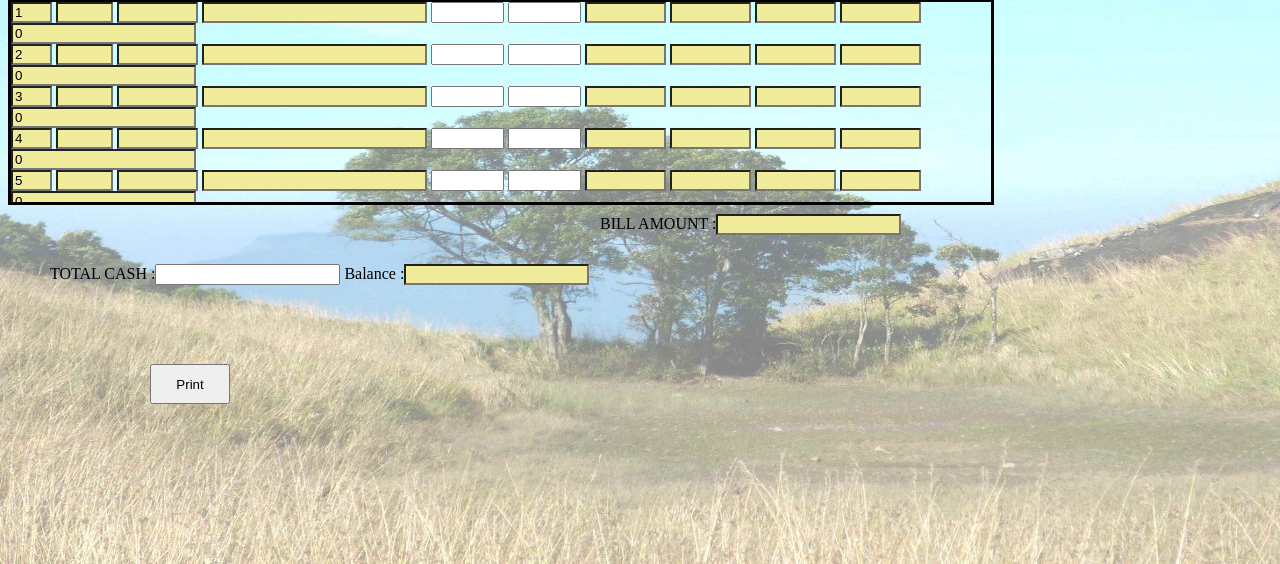
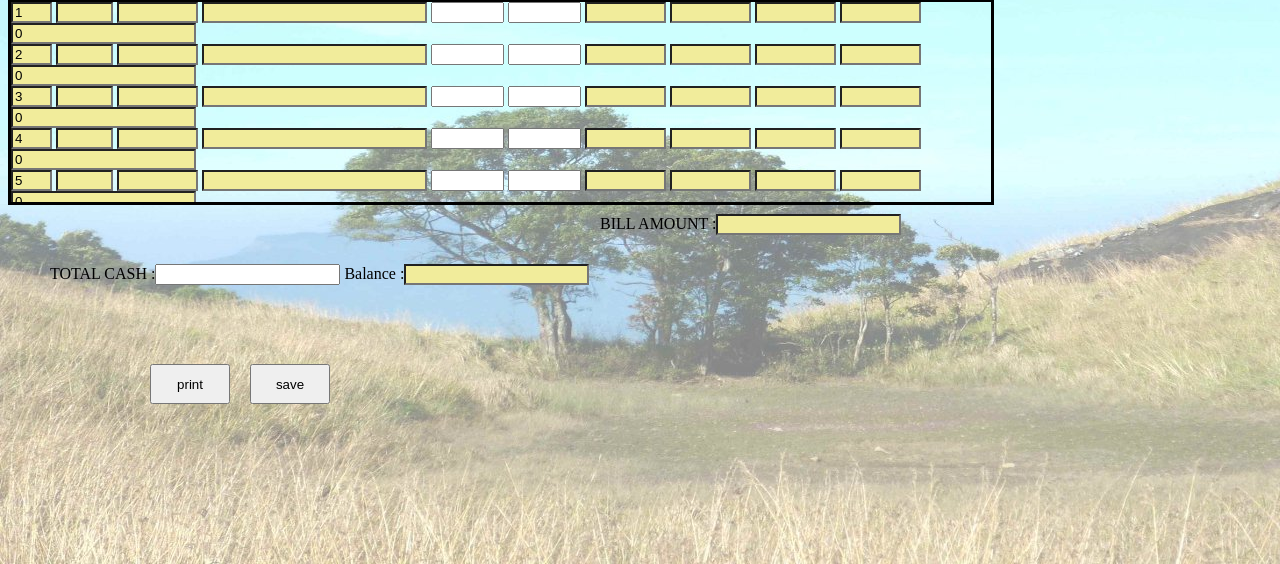
Before and after one commit to rajeevs1992/BillingSystem, a PHP site: page /views/bill.php in a window 1280 px wide. Shown: the part 236-800 px from the top of the page. Run offline with PHP 8.4, Linux system fonts and the light colour scheme; a user stored in the database is signed in; data comes from the database, SQL or seed files in the repository.

Commit message:
Added optional redirection feature from bill.php form

```diff
--- a/views/bill.php
+++ b/views/bill.php
@@ -108,8 +108,18 @@ function getBal(cash)
 	}
 	document.getElementById('bal').value=roundNumber(bal,3);
 }
-
-
+function redirect()
+{
+	 if(document.value=="print")
+        {
+                document.billForm.action="../controllers/bill.php";
+        }
+        else if(document.value=="save")
+        {
+                document.billForm.action="../controllers/save.php";
+        }
+        return true;
+}
 </script>
 
 <?php
@@ -137,7 +147,7 @@ function getBal(cash)
 	width:980px;height:200px;overflow:scroll;
 	top:235px;position:absolute;
 	border:3px black solid;'>
-	<form action=/controllers/bill.php method=post>
+	<form method=\"post\" name=\"billForm\" onsubmit=\"return redirect();\">
 	";
 	echo "<input type=hidden value=$billNo name=billNo>";
 	for($i=1;$i<51;$i++)
@@ -164,7 +174,8 @@ function getBal(cash)
 	TOTAL CASH :<input type=text id=cash onchange=getBal(this.value)>
 	Balance    :<input type=text id=bal readonly $readonly tabindex=-1>
 	</div>
-	<input type=submit value='Print' style='top:600px;left:150px;position:absolute;height:40px;width:80px' id=print	>
+	<input type=submit  style='top:600px;left:150px;position:absolute;height:40px;width:80px' id=print	onclick='document.value=this.value' value='print' name='Print'>
+	<input type=submit style='top:600px;left:250px;position:absolute;height:40px;width:80px' id=save	onclick='document.value=this.value' value='save' name='Save'>
 	</form>
 	</body>";
 ?>
```
